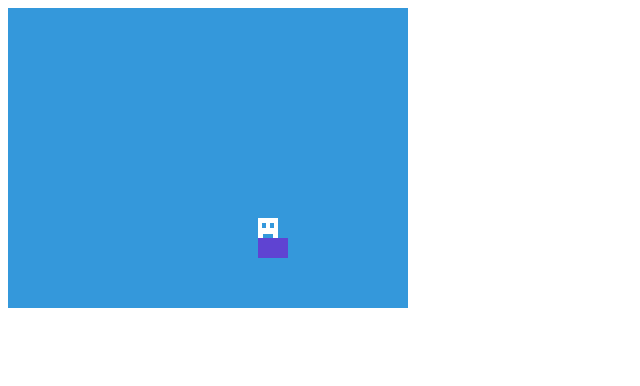
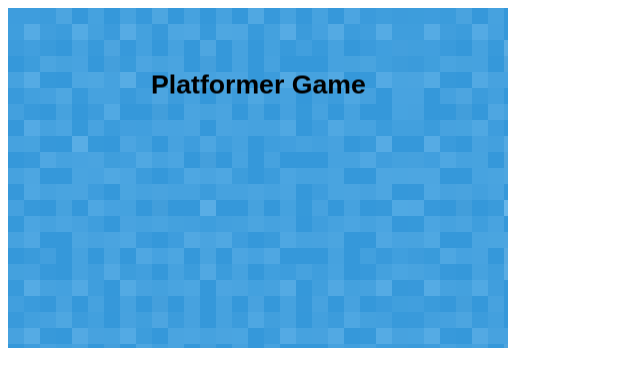
Before and after one commit to gjbianco/platformer-game, a plain HTML site: page index.html in a window 1280 px wide. Shown: the whole page, without its empty margins (0-640 px from the left). Drawn offline with Linux system fonts and the light colour scheme; animation ran at ten frames a second.

Commit message:
#9 missing files

```diff
--- a/index.html
+++ b/index.html
@@ -6,7 +6,11 @@
   <title>Platformer Game</title>
 
   <script type="text/javascript" src="phaser.min.js"></script>
-  <script type="text/javascript" src="main.js"></script>
+  <script type="text/javascript" src="js/boot.js"></script>
+  <script type="text/javascript" src="js/load.js"></script>
+  <script type="text/javascript" src="js/menu.js"></script>
+  <script type="text/javascript" src="js/play.js"></script>
+  <script type="text/javascript" src="js/game.js"></script>
 </head>
 
 <body>
--- a/main.js
+++ /dev/null
@@ -1,48 +0,0 @@
-var mainState = {
-
-  preload: function () {
-    game.load.image('player', 'assets/player.png');
-    game.load.image('wall', 'assets/wallBlock.png');
-  },
-
-  create: function () {
-    game.stage.backgroundColor = '#3498db';
-    game.physics.startSystem(Phaser.Physics.ARCADE);
-
-    this.player = game.add.sprite(250, 170, 'player');
-    game.physics.arcade.enable(this.player);
-    this.player.body.gravity.y = 1000;
-
-    this.floor = game.add.sprite(250, 230, 'wall');
-    this.floor.scale.setTo(1.5, 1);
-    game.physics.arcade.enable(this.floor);
-    this.floor.body.immovable = true;
-
-    this.cursor = game.input.keyboard.createCursorKeys();
-  },
-
-  update: function () {
-    game.physics.arcade.collide(this.player, this.floor);
-    this.movePlayer();
-  },
-
-  movePlayer: function () {
-    if (this.cursor.left.isDown) {
-      this.player.body.velocity.x = -200;
-    } else if (this.cursor.right.isDown) {
-      this.player.body.velocity.x = 200;
-    } else {
-      this.player.body.velocity.x = 0;
-    }
-
-    if (this.cursor.up.isDown && this.player.body.touching.down) {
-      this.player.body.velocity.y = -300;
-    }
-  }
-
-};
-
-var game = new Phaser.Game(400, 300, Phaser.AUTO, 'gameDiv');
-
-game.state.add('main', mainState);
-game.state.start('main');
```
Also changed, not shown: assets/background.png (added), assets/progressBar.png (added).
